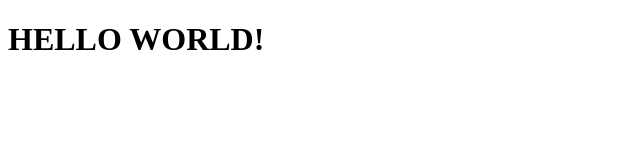
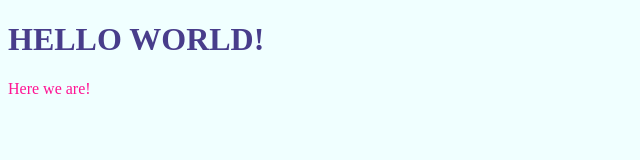
Before and after one commit to kennie-larkson/snippets, a website: page public/index.html in a window 1280 px wide. Shown: the whole page, without its empty margins (0-640 px from the left). Drawn offline with Linux system fonts and the light colour scheme.

Commit message:
added frontend code

```diff
--- a/expressrouter.js
+++ b/expressrouter.js
@@ -6,9 +6,11 @@ app.get('/', (req, res)=>{
 
     // res.send('./index.html');
 
+
 })
 app.use(express.static('public'));
 
 app.listen(port, (req, res)=>{
     console.log(`Server running on port: ${port}`);
+
 })
--- /dev/null
+++ b/public/frontend.js
@@ -0,0 +1,21 @@
+// const create = (tag)=>{
+//     const ele = document.createElement(tag);
+//     document.body.append(ele);
+//     return ele;
+// }
+// create('div');
+// const para = ()=>{
+//     create('p').innerText = 'Here we are!';
+// }
+// const eleInner =  create('div').textContent = para() ;
+
+const divEle = document.createElement('div');
+const divPara = document.createElement('p');
+      divPara.textContent = 'Here we are!';
+    divEle.append(divPara);
+document.body.append(divEle);
+
+const imgSource = './images/man.png';
+const image = document.createElement('img');
+      image.append(imgSource);
+document.body.append(image);
--- a/public/index.html
+++ b/public/index.html
@@ -5,8 +5,10 @@
     <meta name="viewport" content="width=device-width, initial-scale=1.0">
     <meta http-equiv="X-UA-Compatible" content="ie=edge">
     <title>Document</title>
+    <link rel="stylesheet" href="./styles/style.css">
 </head>
 <body>
     <h1>HELLO WORLD!</h1>
+    <script src="frontend.js"></script>
 </body>
 </html>
--- /dev/null
+++ b/public/styles/style.css
@@ -0,0 +1,8 @@
+body{
+    background-color: azure;
+    color: darkslateblue;
+}
+
+p{
+    color: deeppink;
+}
```
Also changed, not shown: public/images/man.png (added).
